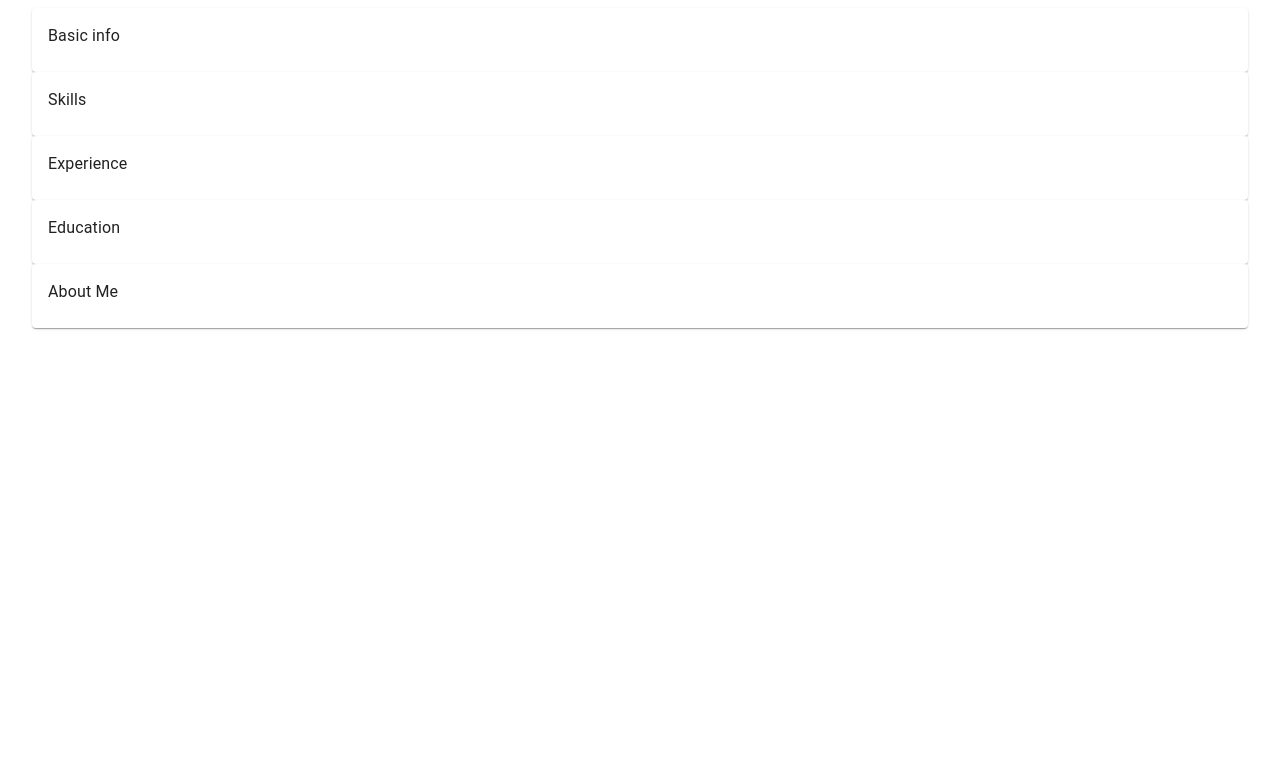
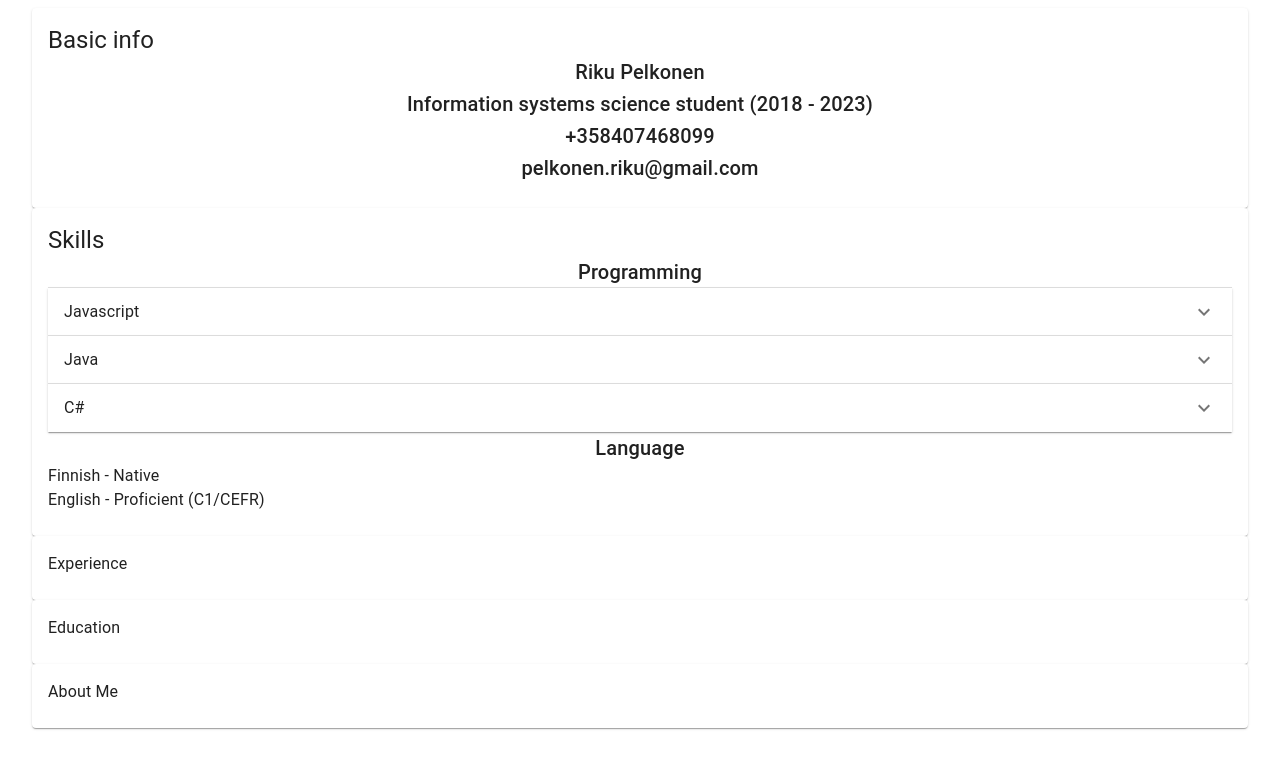
Before and after one commit to Rikkerikardo/projectCV, a React (Create React App) app: page / in a window 1280 px wide. Shown: the top 768 px of the page. Built offline with nearby package versions, Linux system fonts and the light colour scheme.

Commit message:
added content

```diff
--- a/package.json
+++ b/package.json
@@ -4,6 +4,7 @@
   "private": true,
   "dependencies": {
     "@material-ui/core": "^4.11.2",
+    "@material-ui/icons": "^4.11.2",
     "@testing-library/jest-dom": "^5.11.4",
     "@testing-library/react": "^11.1.0",
     "@testing-library/user-event": "^12.1.10",
--- a/src/components/basicInfo.js
+++ b/src/components/basicInfo.js
@@ -5,7 +5,11 @@ const BasicInfo = () => {
     return (
         <Card>
         <CardContent>
-        <Typography>Basic info</Typography>
+        <Typography variant="h5">Basic info</Typography>
+        <Typography variant="h6" align="center">Riku Pelkonen</Typography>
+        <Typography variant="h6" align="center">Information systems science student (2018 - 2023)</Typography>
+        <Typography variant="h6" align="center">+358407468099</Typography>
+        <Typography variant="h6" align="center">pelkonen.riku@gmail.com</Typography>
       </CardContent>
       </Card>
     )
--- a/src/components/skills.js
+++ b/src/components/skills.js
@@ -1,11 +1,66 @@
-import { Card, CardContent, Typography } from "@material-ui/core"
-
+import { Accordion, Card, CardContent, Typography, AccordionSummary, AccordionDetails, Link } from "@material-ui/core"
+import ExpandMoreIcon from "@material-ui/icons/ExpandMore"
 const Skills = () => {
 
     return (
         <Card>
         <CardContent>
-        <Typography>Skills</Typography>
+        <Typography variant="h5">Skills</Typography>
+        <Typography variant="h6" align="center">Programming</Typography>
+        <Accordion>
+          <AccordionSummary expandIcon={<ExpandMoreIcon />}>
+          <Typography>Javascript</Typography>
+        </AccordionSummary>
+        <AccordionDetails>
+          <Typography>
+            <Link href="https://fullstackopen.com/en/">
+              Fullstack / University of Helsinki (8 course credit, 5/5 score)
+            </Link>
+            <br />
+            <Link href ="https://github.com/Rikkerikardo/fullstack-websovelluskehitys2020">
+              (Github repository of course)
+            </Link>
+          </Typography>
+        </AccordionDetails>
+        </Accordion>
+        <Accordion>
+          <AccordionSummary
+          expandIcon={<ExpandMoreIcon />}
+        >
+          <Typography>Java</Typography>
+        </AccordionSummary>
+        <AccordionDetails>
+          <Typography>
+          <Link href="https://sisu.jyu.fi/student/courseunit/otm-5398e687-3268-48a3-b0a3-2d646f1a2b37/brochure">
+              Ohjelmointi 2 / University of Jyväskylä (8 course credit, 5/5 score)
+            </Link>
+            <br />
+            <Link href ="https://gitlab.jyu.fi/pelkrpxt/ohj2">
+              (Gitlab repository of course)
+            </Link>
+
+          </Typography>
+        </AccordionDetails>
+        </Accordion>
+        <Accordion>
+          <AccordionSummary
+          expandIcon={<ExpandMoreIcon />}
+        >
+          <Typography>C#</Typography>
+        </AccordionSummary>
+        <AccordionDetails>
+          <Typography>
+          <Link href="https://sisu.jyu.fi/student/courseunit/jy-CU-9321-v2/brochure">
+              Ohjelmointi 1 / University of Jyväskylä (6 course credit, 5/5 score)
+            </Link>
+          </Typography>
+        </AccordionDetails>
+        </Accordion>
+
+        <Typography variant="h6" align="center">Language</Typography>
+        <Typography align="left">Finnish - Native</Typography>
+        <Typography align="left">English - Proficient (C1/CEFR)</Typography>
+
       </CardContent>
       </Card>
     )
```
Also changed, not shown: 1 other file (tests, documents, lock files or other folders).
